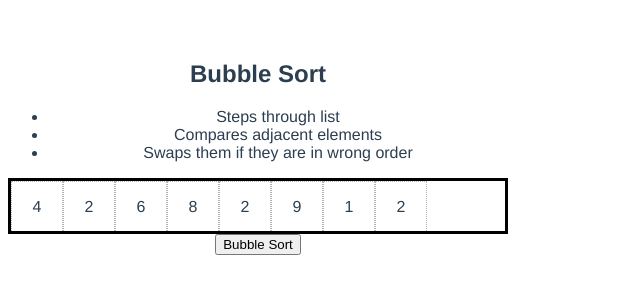
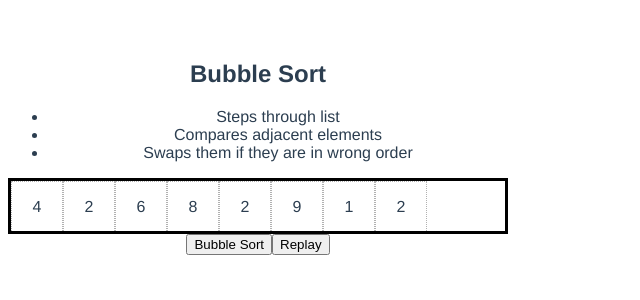
Before and after one commit to pcon92/Vue-Sorting-Page, a Vue app: page / in a window 1280 px wide. Shown: the top 300 px of the page, without its empty margins (0-640 px from the left). Built offline with nearby package versions, Linux system fonts and the light colour scheme.

Commit message:
minor formatting changes and refactor

```diff
--- a/src/App.vue
+++ b/src/App.vue
@@ -1,17 +1,22 @@
 <template>
-  <bubble-sort
-    v-bind:numbersProp="[4, 2, 6, 8, 2, 9, 1, 2]"></bubble-sort>
+	<bubble-sort :numbersProp="startingNumbers"></bubble-sort>
 </template>
 
 <script>
-import BubbleSort from './components/BubbleSort.vue';
+import BubbleSort from "./components/BubbleSort.vue";
 
 export default {
-  name: 'App',
+	name: "App",
 	components: {
 		BubbleSort,
 	},
-}
+	data() {
+		return {
+			startingNumbers: [4, 2, 6, 8, 2, 9, 1, 2],
+		};
+	},
+	methods: {},
+};
 </script>
 
 <style>
--- a/src/components/BubbleSort.vue
+++ b/src/components/BubbleSort.vue
@@ -6,29 +6,28 @@
 		<li>Swaps them if they are in wrong order</li>
 	</ul>
 	<div id="bubble-sort-numbers">
-        <li v-for="(number, index) in numbers"
-            class="number-div"
-            :key="index">
+		<li v-for="(number, index) in numbers" class="number-div" :key="index">
 			{{ number }}
 		</li>
 	</div>
 	<div>
-        <button @click='startBubbleSort'>Bubble Sort</button>
+		<button @click="startBubbleSort">Bubble Sort</button>
+		<button>Replay</button>
 	</div>
 </template>
 
 <script>
 export default {
-  name: 'BubbleSort',
+	name: "BubbleSort",
 	props: {
 		numbersProp: {
 			type: Array,
-            required: true
-        }
+			required: true,
+		},
 	},
 	data() {
 		return {
-            numbers: this.numbersProp
+			numbers: this.numbersProp,
 		};
 	},
 	methods: {
@@ -36,20 +35,20 @@ export default {
 			let madeSwap;
 			do {
 				madeSwap = false;
-                for (let i=0; i < this.numbers.length; i++) {
+				for (let i = 0; i < this.numbers.length; i++) {
 					if (this.numbers[i + 1] < this.numbers[i]) {
-                        const holdingValue = this.numbers[i+1];
-                        this.numbers[i+1] = this.numbers[i];
+						const holdingValue = this.numbers[i + 1];
+						this.numbers[i + 1] = this.numbers[i];
 						this.numbers[i] = holdingValue;
 						madeSwap = true;
 						// from top answer https://stackoverflow.com/questions/951021/what-is-the-javascript-version-of-sleep
-                        await new Promise(r => setTimeout(r, 250));
+						await new Promise((r) => setTimeout(r, 250));
 					}
 				}
 			} while (madeSwap);
-        }
-    }
-}
+		},
+	},
+};
 </script>
 
 <!-- Add "scoped" attribute to limit CSS to this component only -->
```
Lines whose indentation alone changed are shown as unchanged.
